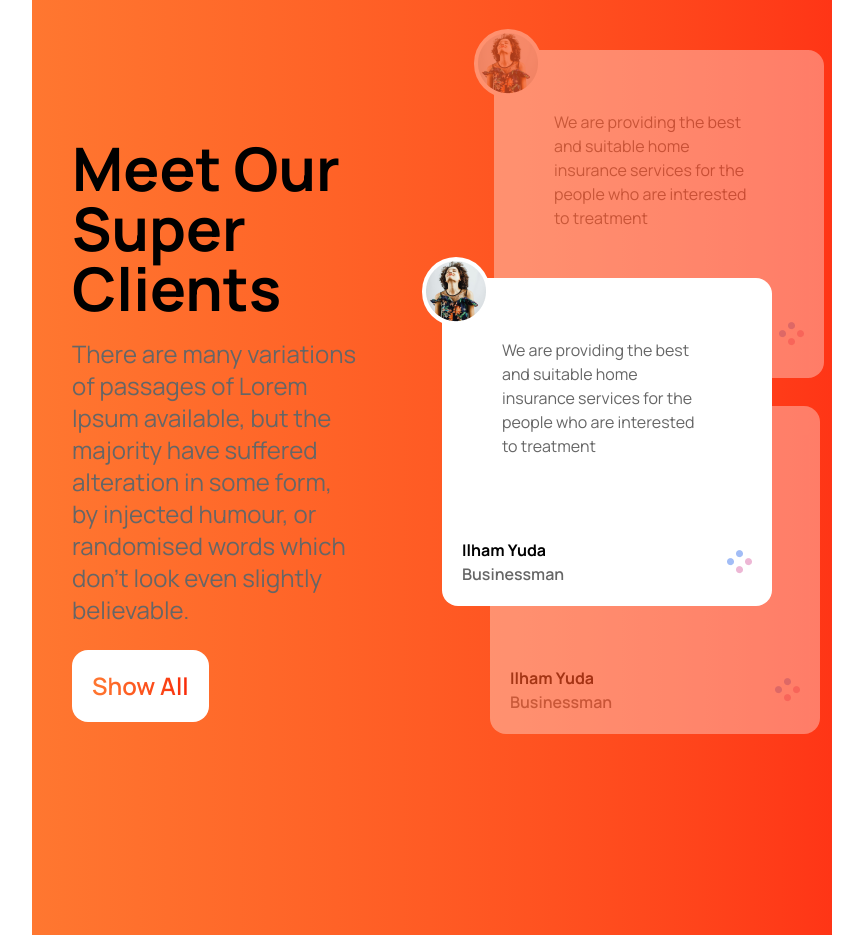
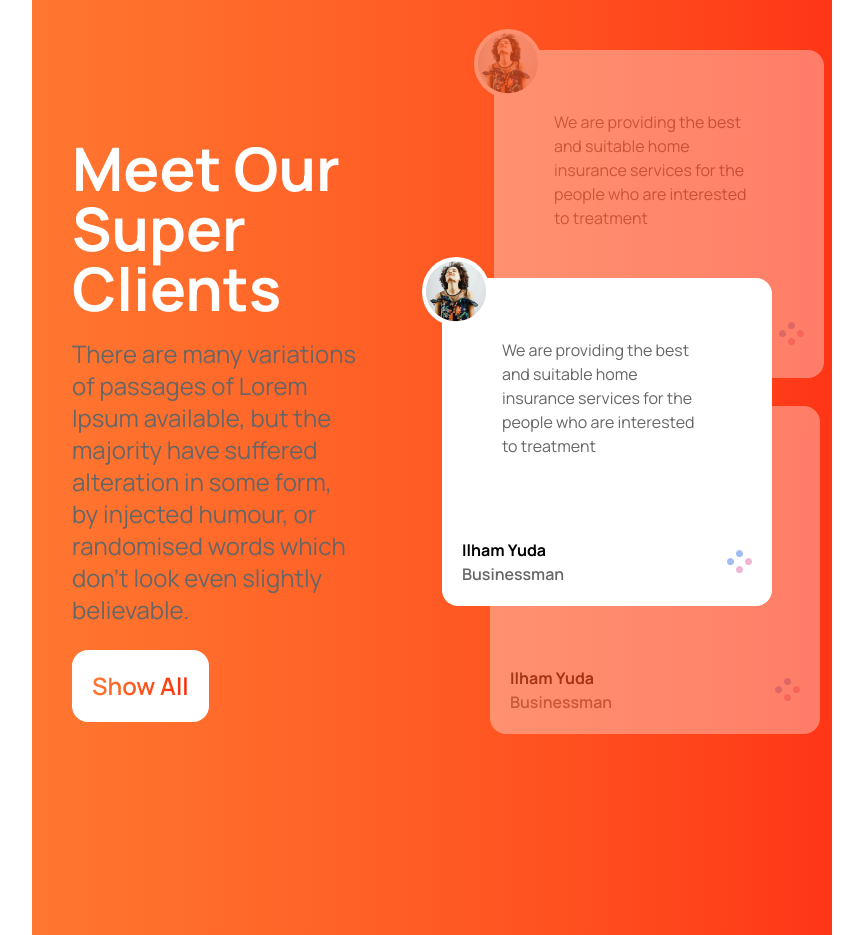
Before and after one commit to moajjem441/Tea-House, a plain HTML site: page index.html in a window 1280 px wide. Shown: the part 2360-3295 px from the top of the page, without its empty margins (208-1071 px from the left). Drawn offline with nearby package versions, Linux system fonts and the light colour scheme.

Commit message:
updated the text color of 'meet our super clients'

```diff
--- a/index.html
+++ b/index.html
@@ -56,7 +56,9 @@
                 </p>
 
                 <div class="btn flex gap-4 items-center  w-[200px] rounded-2xl">
-                    <div class="bg-gradient-to-r from-[#ff7730] to-[#ff3516] font-semibold text-white p-4 rounded-2xl"><button>Explore More</button></div>
+                    <div class="bg-gradient-to-r from-[#ff7730] to-[#ff3516] font-semibold text-white p-4 rounded-2xl">
+                        <button>Explore More</button>
+                    </div>
                     <div>
                         <img src="./images/arrow.png" alt="arrow up" class="">
                     </div>
@@ -252,7 +254,7 @@
 
                     <div class="left p-5">
 
-                        <h1 class="font-bold text-3xl mb-5 lg:text-6xl">Meet Our Super <br> Clients</h1>
+                        <h1 class="font-bold text-white text-3xl mb-5 lg:text-6xl">Meet Our Super <br> Clients</h1>
                         <p class="text-[#666666] lg:text-2xl">There are many variations of passages of Lorem Ipsum
                             available, but
                             the majority have suffered alteration in some form, by injected humour, or randomised words
@@ -470,7 +472,8 @@
                         <div>
                             <p class="text-2xl">Ready to get strated?</p>
                         </div>
-                    <div class="font-semibold text-white  bg-gradient-to-r from-[#ff7730] to-[#ff3516] p-5 rounded-2xl">
+                        <div
+                            class="font-semibold text-white  bg-gradient-to-r from-[#ff7730] to-[#ff3516] p-5 rounded-2xl">
                             <button>Get Started</button>
                         </div>
                     </div>
@@ -484,7 +487,7 @@
                         <h1 class="font-bold text-[22px] my-2 lg:my-0">Quick Links</h1>
                         <div>
                             <ul>
-                            <li > Home</li>
+                                <li> Home</li>
                                 <li class="my-4">About Us</li>
                                 <li>Insurance</li>
                                 <li class="my-4">Privacy Policy</li>
@@ -497,7 +500,7 @@
                         <h1 class="font-bold text-[22px] my-2 lg:my-0">Our Sevices</h1>
 
                         <div>
-                        <ul >
+                            <ul>
                                 <li class="my-4"> Life Insurance</li>
                                 <li>Car Insurance</li>
                                 <li class="my-4">Health Insurance</li>
@@ -531,7 +534,9 @@
                         <div class="flex gap-3 items-center">
                             <p class="py-5">Email address</p>
                             <div>
-                        <p class="text-4xl w-10 h-10 text-center bg-gradient-to-r from-[#ff7730] to-[#ff3516] rounded-full">></p>
+                                <p
+                                    class="text-4xl w-10 h-10 text-center bg-gradient-to-r from-[#ff7730] to-[#ff3516] rounded-full">
+                                    ></p>
 
 
                             </div>
@@ -541,7 +546,7 @@
                         <hr class="border-t-2 border-gray-300 w-full mt-5 mb-4">
 
                         <div>
-                        <ul  class="flex gap-8">
+                            <ul class="flex gap-8">
                                 <li><i class="fa-brands fa-facebook-f"></i></li>
                                 <li><i class="fa-brands fa-twitter"></i></li>
                                 <li><i class="fa-brands fa-instagram"></i></li>
```
Lines whose indentation alone changed are shown as unchanged.
